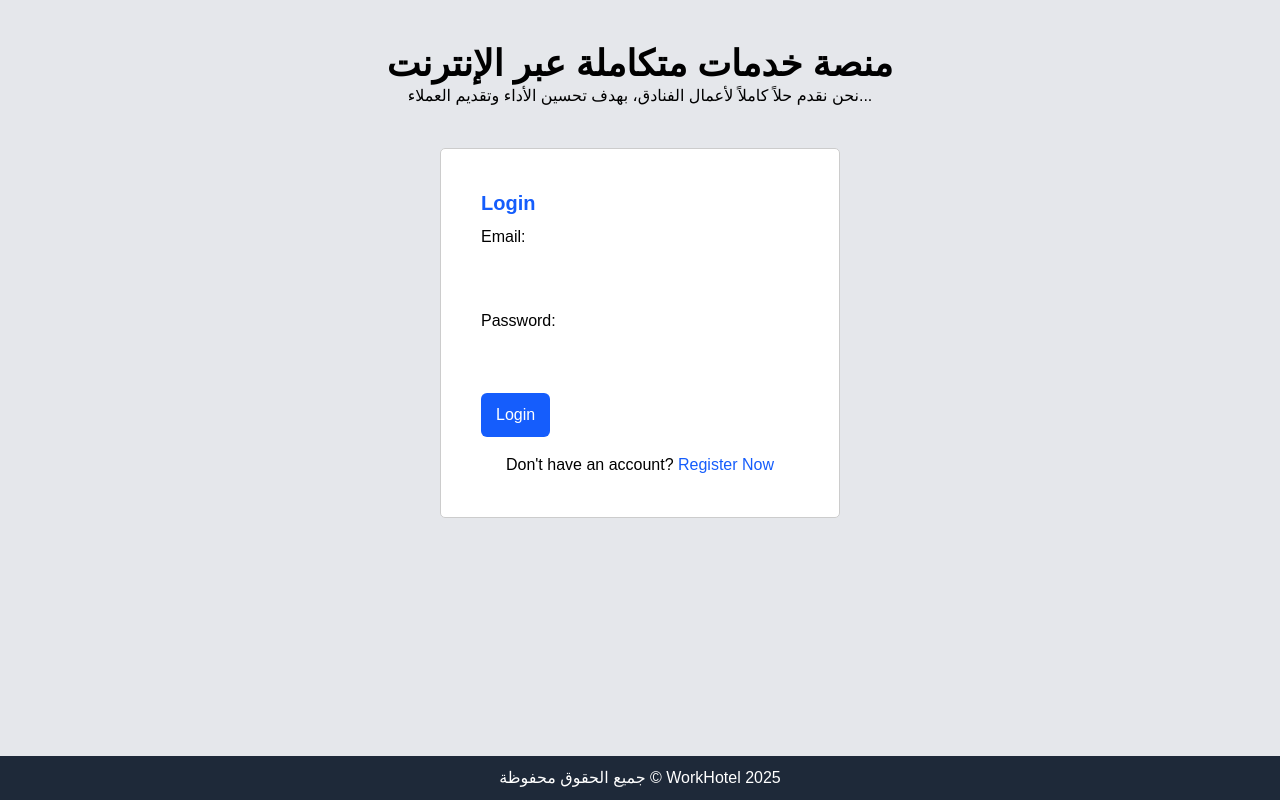
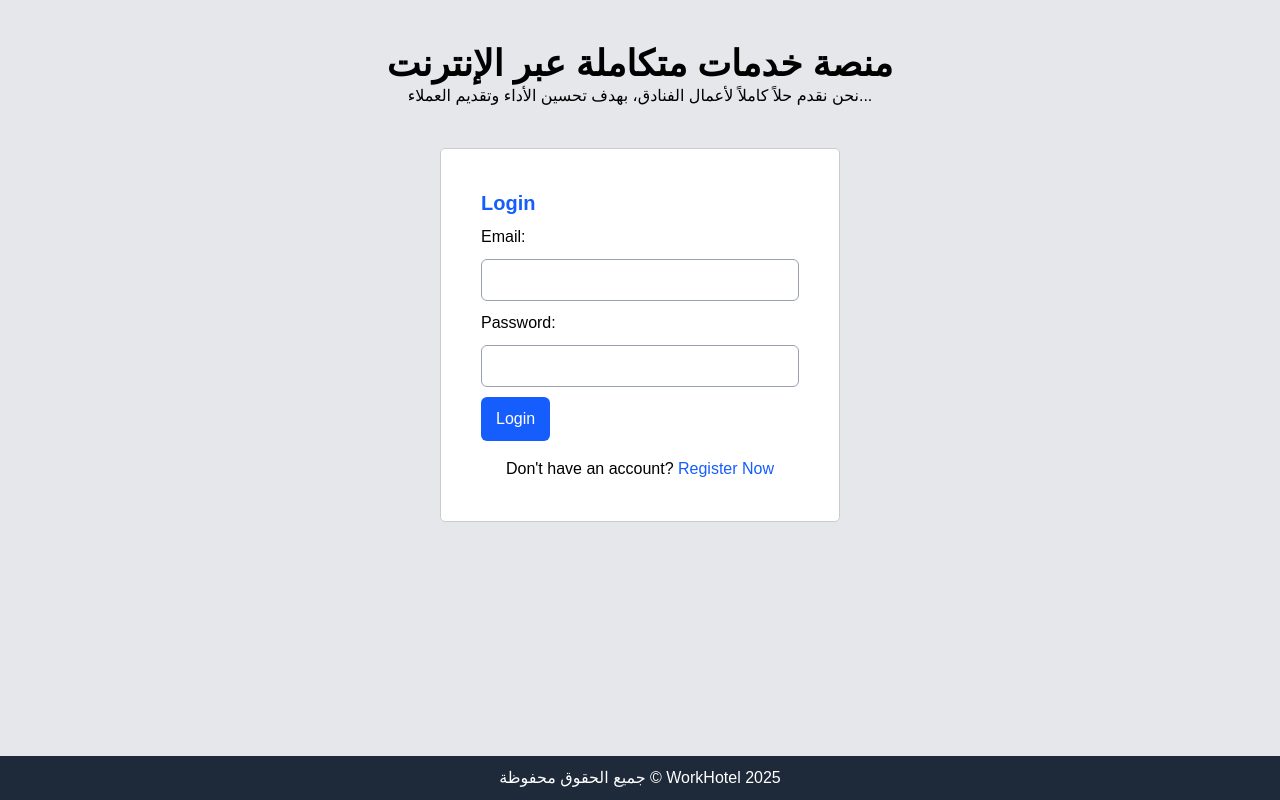
Before and after one commit to Halaalaa68/Booking, a Next.js app: page /login in a window 1280 px wide. Built offline with nearby package versions, Linux system fonts and the light colour scheme.

Commit message:
Update page.jsx

```diff
--- a/app/login/page.jsx
+++ b/app/login/page.jsx
@@ -30,6 +30,7 @@ const Login = () => {
             value={email}
             onChange={(e) => setEmail(e.target.value)}
             required
+            className='border rounded-md border-gray-400'
             style={{ width: '100%', padding: '8px', margin: '10px 0' }}
           />
         </div>
@@ -41,6 +42,7 @@ const Login = () => {
             value={password}
             onChange={(e) => setPassword(e.target.value)}
             required
+            className='border rounded-md border-gray-400'
             style={{ width: '100%', padding: '8px', margin: '10px 0' }}
           />
         </div>
```
